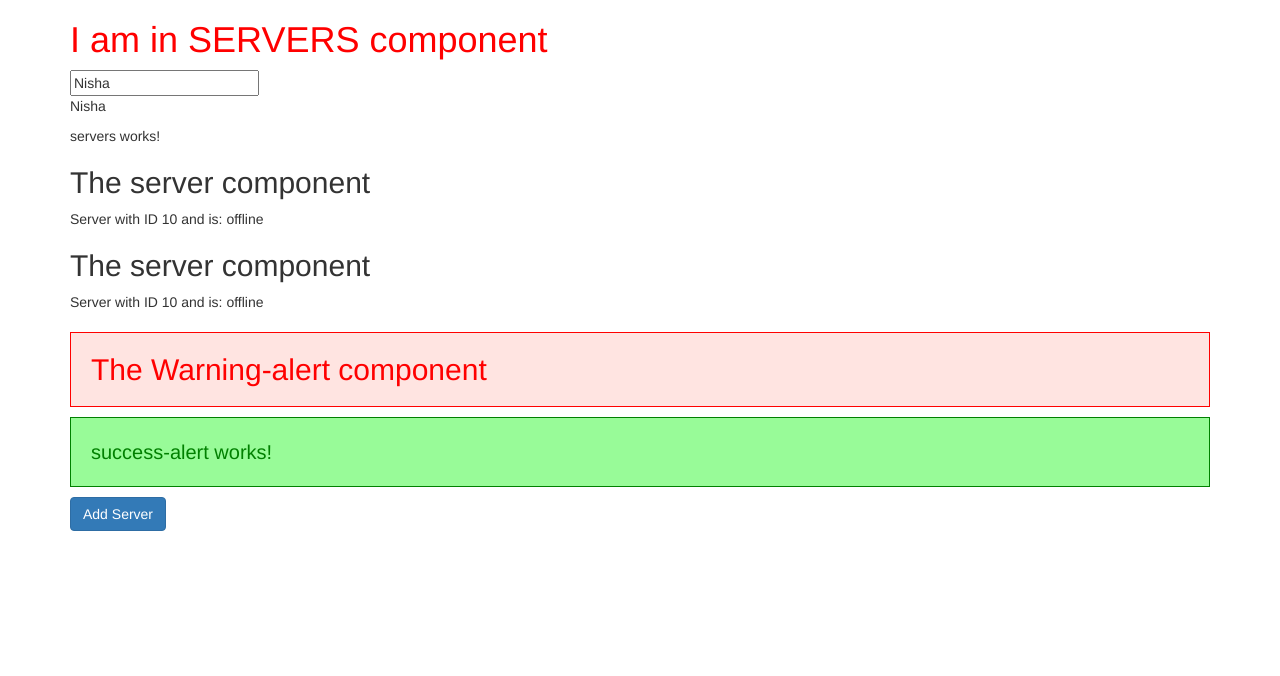
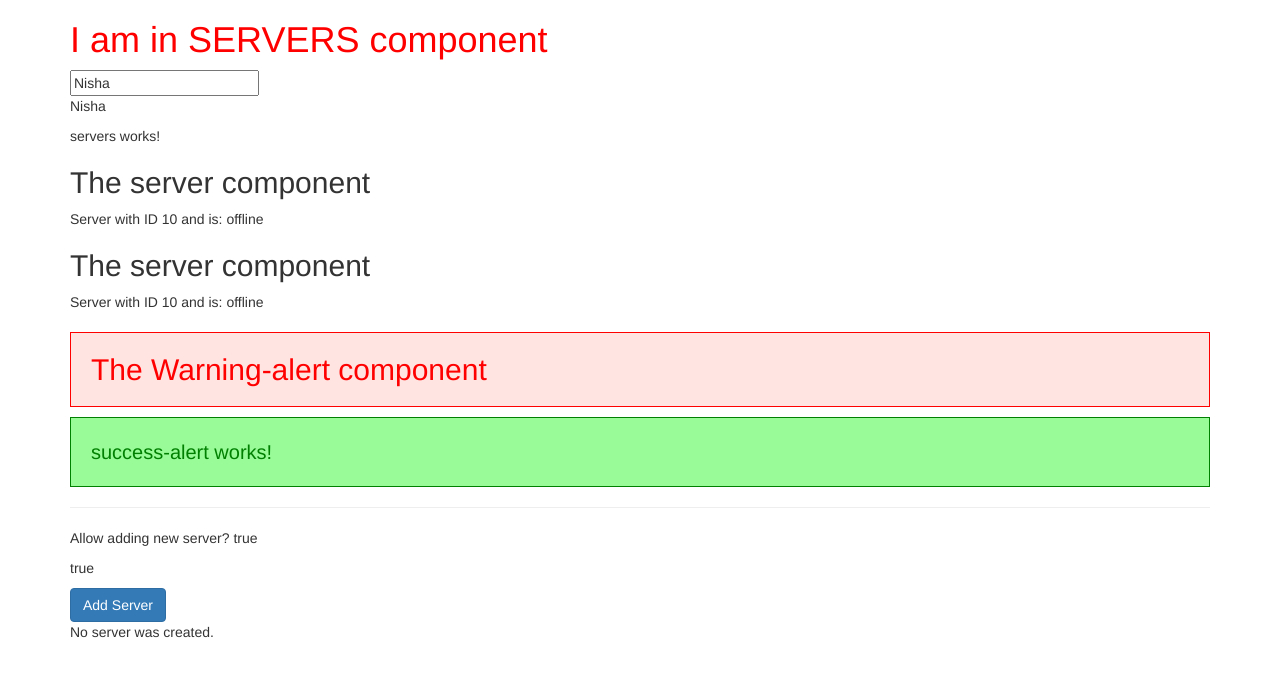
Before and after one commit to nisha8c/Angular_PracticeApp, an Angular app: page / in a window 1280 px wide. Shown: the top 676 px of the page. Built offline with nearby package versions, Linux system fonts and the light colour scheme.

Commit message:
event binding

```diff
--- a/src/app/servers/servers.component.html
+++ b/src/app/servers/servers.component.html
@@ -3,10 +3,17 @@
 <app-server></app-server>
 <app-warning-alert></app-warning-alert>
 <app-success-alert></app-success-alert>
+<hr>
 
+<p>Allow adding new server? {{ allowNewServer }}</p> <!--string interpolation-->
+<p [innerText]="allowNewServer">Allow adding new server?</p> <!--poperty binding-->
 
 <!--Property Binding-->
 <button
     class="btn btn-primary"
     [disabled]="!allowNewServer"
+    (click)="onCreateServer()"
     >Add Server</button>
+
+    <!--Event Binding on line 15 - click-->
+<p>{{ serverCreationStatus }}</p>
--- a/src/app/servers/servers.component.ts
+++ b/src/app/servers/servers.component.ts
@@ -7,6 +7,8 @@
 })
 export class ServersComponent {
   allowNewServer: boolean = false;
+  serverCreationStatus: string = 'No server was created.';
+
 
   constructor() {
     setTimeout(() => {
@@ -14,4 +16,8 @@
     }, 2000)
   }
 
+  onCreateServer() {
+    this.serverCreationStatus = 'Server was Created.';
+  }
+
 }
```
Also changed, not shown: 1 other file (tests, documents, lock files or other folders).
